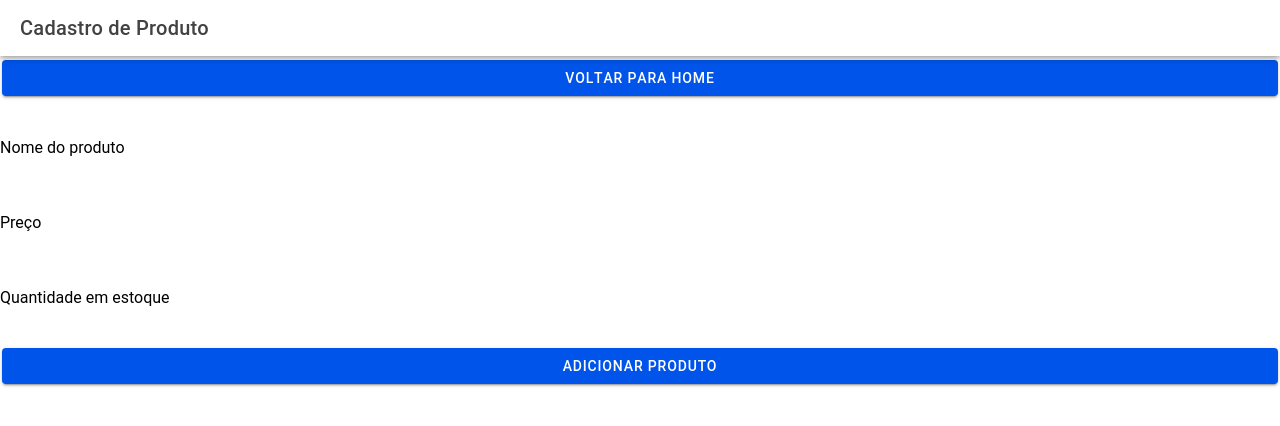
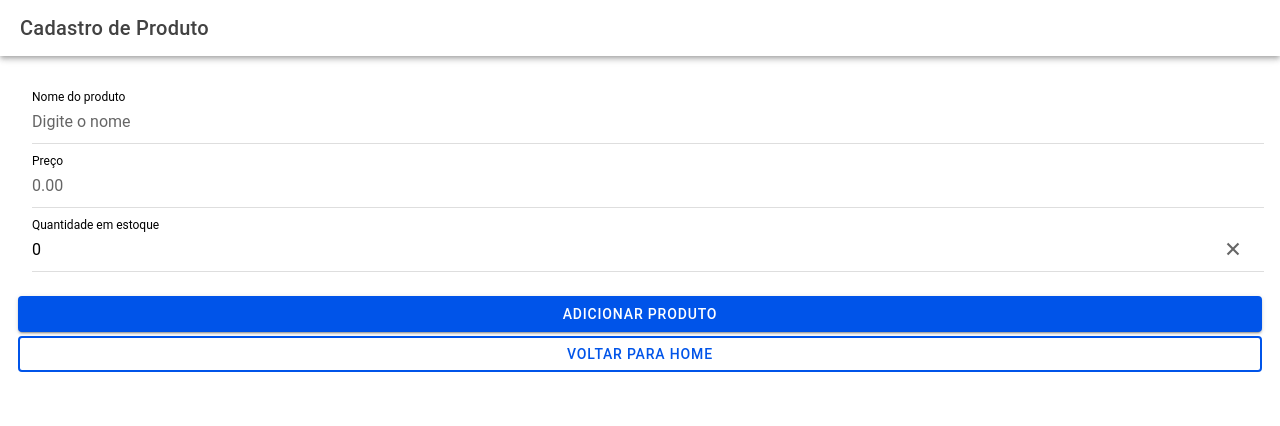
Before and after one commit to ccanutinho01/aplicacaomobile, a React (Vite) app in the folder appInicial/: page /cadastro in a window 1280 px wide. Shown: the top 426 px of the page. Built offline with nearby package versions, Linux system fonts and the light colour scheme.

Commit message:
Implementação de melhorias
Foram implementadas melhorias no codigo

```diff
--- a/appInicial/src/pages/Cadastro.tsx
+++ b/appInicial/src/pages/Cadastro.tsx
@@ -1,35 +1,88 @@
 
-import React, { useState, useRef } from 'react';
-import { IonButton, IonContent, IonPage, IonInput, IonToolbar, IonTitle, IonHeader } from '@ionic/react';
+import React, { useState } from 'react';
+import { useHistory } from 'react-router-dom';
+import {
+  IonButton,
+  IonContent,
+  IonPage,
+  IonInput,
+  IonToolbar,
+  IonTitle,
+  IonHeader,
+  IonItem,
+  IonLabel,
+  IonText,
+  IonToast,
+  IonList,
+} from '@ionic/react';
 import { Produto } from '../model/Produto';
+import { ProdutoService } from '../service/ProdutoService';
 
+const produtoService = new ProdutoService();
 
 const Cadastro: React.FC = () => {
-const [produtos, setProdutos] = useState<Produto[]>([]);
-  const nomeRef = useRef<any>(null);
-  const precoRef = useRef<any>(null);
-  const estoqueRef = useRef<any>(null);
+  const history = useHistory();
+  const [nome, setNome] = useState('');
+  const [preco, setPreco] = useState('');
+  const [estoque, setEstoque] = useState('0');
+  const [errors, setErrors] = useState({ nome: '', preco: '', estoque: '' });
+  const [toastMessage, setToastMessage] = useState('');
+  const [showToast, setShowToast] = useState(false);
 
-  function adicionarProduto(){
-    const nome = nomeRef.current?.value || "";
-    const preco = parseFloat(precoRef.current?.value || "0");
-    const estoque = parseInt(estoqueRef.current?.value || "0");
+  function validarFormulario() {
+    const novoErros = { nome: '', preco: '', estoque: '' };
+    let valido = true;
 
-    if (nome && preco > 0) {
-      const novoProduto = new Produto(nome, preco);
-      novoProduto.adicionarEstoque(estoque);
+    if (!nome.trim()) {
+      novoErros.nome = 'O nome do produto é obrigatório.';
+      valido = false;
+    }
 
-      setProdutos([...produtos, novoProduto]);
+    const precoNumero = Number(preco.replace(',', '.'));
+    if (!preco || Number.isNaN(precoNumero) || precoNumero <= 0) {
+      novoErros.preco = 'Informe um preço válido maior que zero.';
+      valido = false;
+    }
 
-      console.log("Produto adicionado:", novoProduto);
-      console.log("Produtos:", produtos);
+    const estoqueNumero = Number(estoque);
+    if (estoque === '' || Number.isNaN(estoqueNumero) || estoqueNumero < 0 || !Number.isInteger(estoqueNumero)) {
+      novoErros.estoque = 'Quantidade em estoque deve ser um número inteiro positivo ou zero.';
+      valido = false;
+    }
 
+    setErrors(novoErros);
+    return valido;
+  }
 
-      if (nomeRef.current) nomeRef.current.value = "";
-      if (precoRef.current) precoRef.current.value = "";
-      if (estoqueRef.current) estoqueRef.current.value = "";
+  function limparFormulario() {
+    setNome('');
+    setPreco('');
+    setEstoque('0');
+    setErrors({ nome: '', preco: '', estoque: '' });
   }
+
+  function adicionarProduto() {
+    if (!validarFormulario()) {
+      setToastMessage('Corrija os campos em destaque para continuar.');
+      setShowToast(true);
+      return;
     }
+
+    const precoNumero = Number(preco.replace(',', '.'));
+    const estoqueNumero = Number(estoque);
+    const novoProduto = new Produto(nome.trim(), precoNumero);
+    novoProduto.adicionarEstoque(estoqueNumero);
+
+    produtoService.adicionarProduto(novoProduto);
+    limparFormulario();
+    setToastMessage('Produto cadastrado com sucesso!');
+    setShowToast(true);
+
+    setTimeout(() => {
+      history.push('/home');
+    }, 1000);
+  }
+
   return (
     <IonPage>
       <IonHeader>
@@ -37,18 +90,65 @@ const [produtos, setProdutos] = useState<Produto[]>([]);
           <IonTitle>Cadastro de Produto</IonTitle>
         </IonToolbar>
       </IonHeader>
-        <IonContent fullscreen>
-          <IonButton routerLink="/home" expand="block">Voltar para Home</IonButton>
-        <br />
-        <IonInput ref={nomeRef} label="Nome do produto" labelPlacement="floating" />
-        <br />
-        <IonInput ref={precoRef} label="Preço" labelPlacement="floating" placeholder="0.00" />
-        <br />
-        <IonInput ref={estoqueRef} label="Quantidade em estoque" labelPlacement="floating" placeholder="0" />
-        <br />
-        <IonButton onClick={adicionarProduto} expand="block">Adicionar Produto</IonButton>
+
+      <IonContent className="ion-padding" fullscreen>
+        <IonList>
+          <IonItem>
+            <IonLabel position="stacked">Nome do produto</IonLabel>
+            <IonInput
+              value={nome}
+              placeholder="Digite o nome"
+              onIonChange={e => setNome(e.detail.value ?? '')}
+              clearInput
+            />
+          </IonItem>
+          {errors.nome && <IonText color="danger">{errors.nome}</IonText>}
+
+          <IonItem>
+            <IonLabel position="stacked">Preço</IonLabel>
+            <IonInput
+              value={preco}
+              type="number"
+              inputMode="decimal"
+              placeholder="0.00"
+              onIonChange={e => setPreco(e.detail.value ?? '')}
+              clearInput
+            />
+          </IonItem>
+          {errors.preco && <IonText color="danger">{errors.preco}</IonText>}
+
+          <IonItem>
+            <IonLabel position="stacked">Quantidade em estoque</IonLabel>
+            <IonInput
+              value={estoque}
+              type="number"
+              inputMode="numeric"
+              placeholder="0"
+              onIonChange={e => setEstoque(e.detail.value ?? '0')}
+              clearInput
+            />
+          </IonItem>
+          {errors.estoque && <IonText color="danger">{errors.estoque}</IonText>}
+        </IonList>
+
+        <IonButton expand="block" onClick={adicionarProduto} className="ion-margin-top">
+          Adicionar Produto
+        </IonButton>
+
+        <IonButton expand="block" fill="outline" onClick={() => history.push('/home')}>
+          Voltar para Home
+        </IonButton>
+
+        <IonToast
+          isOpen={showToast}
+          message={toastMessage}
+          duration={2000}
+          onDidDismiss={() => setShowToast(false)}
+          color={errors.nome || errors.preco || errors.estoque ? 'danger' : 'success'}
+        />
       </IonContent>
     </IonPage>
   );
 };
+
 export default Cadastro;
--- a/appInicial/src/pages/Home.tsx
+++ b/appInicial/src/pages/Home.tsx
@@ -1,10 +1,38 @@
 
-import React, { useState } from 'react';
-import { IonButton, IonContent, IonLabel, IonList, IonPage, IonItem } from '@ionic/react';
-import { Produto } from '../models/Produto';
+import React, { useState, useEffect } from 'react';
+import { IonButton, IonContent, IonLabel, IonList, IonPage, IonItem, IonToast, IonAlert, IonText } from '@ionic/react';
+import { Produto } from '../model/Produto';
+import { ProdutoService } from '../service/ProdutoService';
+
 
 const Home: React.FC = () => {
   const [produtos, setProdutos] = useState<Produto[]>([]);
+  const [showToast, setShowToast] = useState(false);
+  const [toastMessage, setToastMessage] = useState('');
+  const [showConfirm, setShowConfirm] = useState(false);
+  const [indexParaRemover, setIndexParaRemover] = useState<number | null>(null);
+  const produtoService = new ProdutoService();
+
+  function carregar(){
+    const lista = produtoService.listar();
+    setProdutos(lista);
+  }
+
+  function confirmarRemocao(index: number) {
+    setIndexParaRemover(index);
+    setShowConfirm(true);
+  }
+
+  function remover(index: number){
+    produtoService.removerProduto(index);
+    carregar();
+    setToastMessage('Produto removido com sucesso.');
+    setShowToast(true);
+  }
+
+  useEffect(() => {
+    carregar();
+  }, []);
 
   return (
     <IonPage>
@@ -14,16 +42,51 @@ const Home: React.FC = () => {
           Novo Produto
         </IonButton>
 
+        {produtos.length === 0 ? (
+          <IonText color="medium">Nenhum produto cadastrado. Adicione um produto para começar.</IonText>
+        ) : (
           <IonList>
             {produtos.map((p: Produto, index: number) => (
               <IonItem key={index}>
                 <IonLabel>
-                {p.nome} - R$ {p.preco} | Estoque: {p.estoque}
+                  {p.nome} - R$ {p.preco.toFixed(2)} | Estoque: {p.estoque}
                 </IonLabel>
+                <IonButton slot="end" color="danger" onClick={() => confirmarRemocao(index)}>
+                  Remover
+                </IonButton>
               </IonItem>
             ))}
           </IonList>
+        )}
 
+        <IonAlert
+          isOpen={showConfirm}
+          header="Remover produto"
+          message="Tem certeza que deseja excluir este produto?"
+          buttons={[
+            {
+              text: 'Cancelar',
+              role: 'cancel',
+              handler: () => setShowConfirm(false),
+            },
+            {
+              text: 'Sim, remover',
+              handler: () => {
+                if (indexParaRemover !== null) {
+                  remover(indexParaRemover);
+                }
+                setShowConfirm(false);
+              },
+            },
+          ]}
+        />
+
+        <IonToast
+          isOpen={showToast}
+          message={toastMessage}
+          duration={2000}
+          onDidDismiss={() => setShowToast(false)}
+        />
       </IonContent>
     </IonPage>
   );
--- a/appInicial/src/service/ProdutoService.ts
+++ b/appInicial/src/service/ProdutoService.ts
@@ -0,0 +1,28 @@
+import {Produto} from '../model/Produto';
+
+export class ProdutoService {
+
+    private chave = "produtos";
+
+    salvar(produtos: Produto[]) {
+        localStorage.setItem(this.chave, JSON.stringify(produtos));
+    }
+
+    listar(): Produto[] {
+        const dados = localStorage.getItem(this.chave);
+        if (!dados) return [];
+        return JSON.parse(dados) as Produto[];
+    }
+
+    adicionarProduto(produto: Produto) {
+        const produtos = this.listar();
+        produtos.push(produto);
+        this.salvar(produtos);
+    }
+
+    removerProduto(index: number) {
+        const produtos = this.listar();
+        produtos.splice(index, 1);
+        this.salvar(produtos);
+    }
+}
```
Lines whose indentation alone changed are shown as unchanged.
